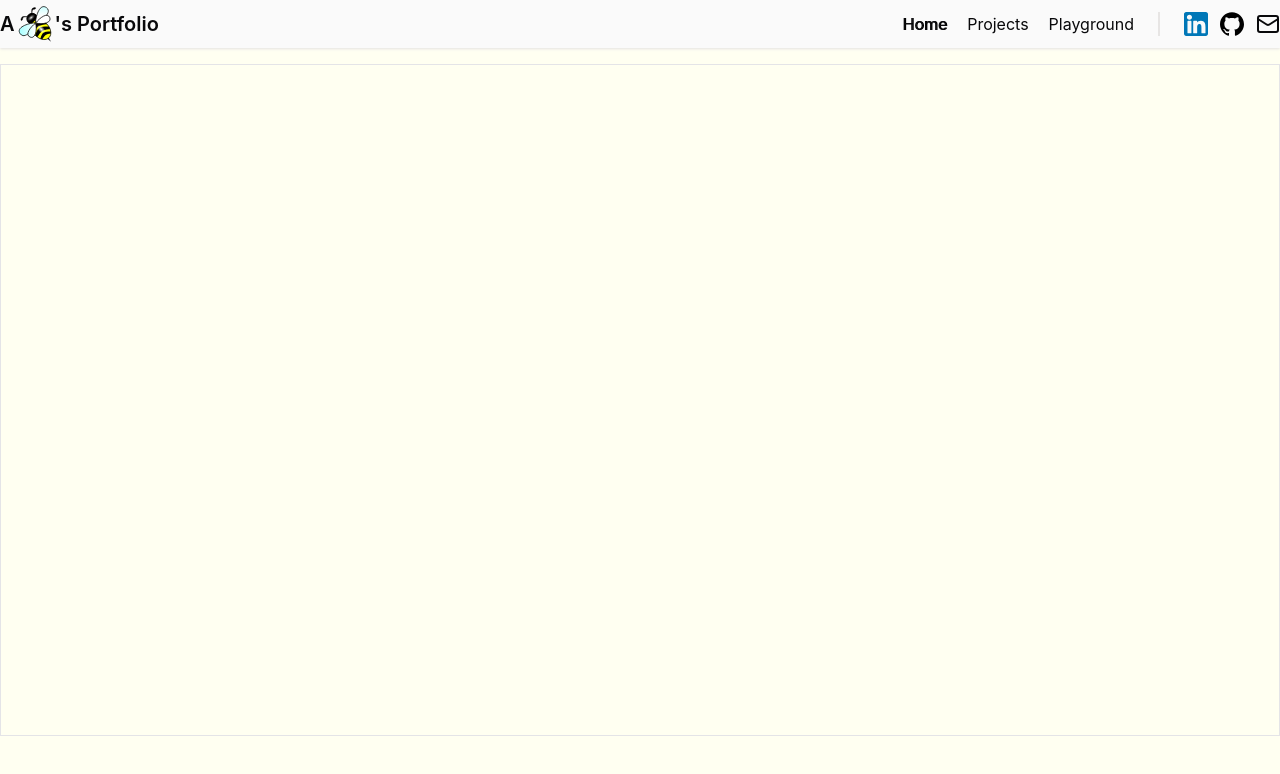
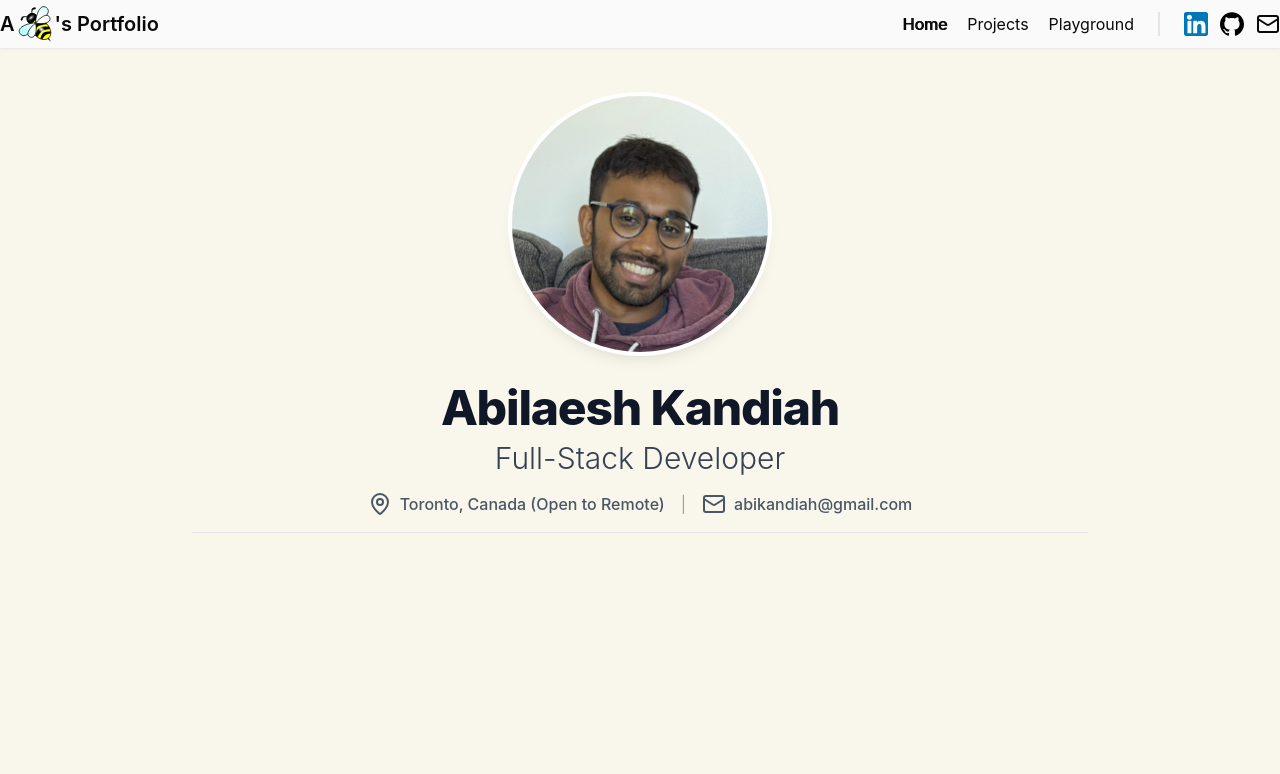
Before and after one commit to abikandiah/portfolio, a React (Vite) app: page / in a window 1280 px wide. Shown: the top 774 px of the page. Built offline with nearby package versions, Linux system fonts and the light colour scheme.

Commit message:
Added Resume Headaer Component + minor updates

```diff
--- a/src/components/Header.tsx
+++ b/src/components/Header.tsx
@@ -1,10 +1,6 @@
+import { email, githubUrl, linkedinUrl } from "@/constants";
 import { Link } from "@tanstack/react-router";
-import { Mail } from "lucide-react";
-
-
-const email = "abikandiah@gmail.com";
-const githubUrl = "https://github.com/abikandiah";
-const linkedinUrl = "https://www.linkedin.com/in/abilaesh-kandiah-58b3b2ba/";
+import { SendEmail } from "./misc";
 
 
 export function Header() {
@@ -64,16 +60,6 @@ export function Header() {
     );
 }
 
-function SendEmail({ email }: { email: string }) {
-    return (
-        <a
-            title="Send me an email"
-            href={`mailto:${email}?subject=Hello From Your Website!&body=I wanted to reach out to you regarding...`}
-        >
-            <Mail />
-        </a>
-    )
-}
 
 interface ExternalSiteProps {
     url: string;
--- /dev/null
+++ b/src/components/misc/index.tsx
@@ -0,0 +1,14 @@
+import { Mail } from "lucide-react";
+
+export function SendEmail({ email, showText }: { email: string; showText?: boolean }) {
+    return (
+        <a
+            className="flex items-center"
+            title="Send me an email"
+            href={`mailto:${email}?subject=Hello From Your Website!&body=I wanted to reach out to you regarding...`}
+        >
+            <Mail />
+            {showText && <span className="hover:text-gray-900 transition-colors ml-2 font-medium">{email}</span>}
+        </a>
+    )
+}
--- a/src/components/ui/typography.tsx
+++ /dev/null
@@ -1,57 +0,0 @@
-import * as React from "react"
-
-export function TypographyH1({ children }: { children: React.ReactNode }) {
-    return (
-        <h1 className="scroll-m-20 text-center text-4xl font-extrabold tracking-tight text-balance">
-            {children}
-        </h1>
-    )
-}
-
-export function TypographyH2({ children }: { children: React.ReactNode }) {
-    return (
-        <h2 className="scroll-m-20 border-b pb-2 text-3xl font-semibold tracking-tight first:mt-0">
-            {children}
-        </h2>
-    )
-}
-
-export function TypographyH3({ children }: { children: React.ReactNode }) {
-    return (
-        <h3 className="scroll-m-20 text-2xl font-semibold tracking-tight">
-            {children}
-        </h3>
-    )
-}
-
-export function TypographyH4({ children }: { children: React.ReactNode }) {
-    return (
-        <h4 className="scroll-m-20 text-xl font-semibold tracking-tight">
-            {children}
-        </h4>
-    )
-}
-
-export function TypographyP({ children }: { children: React.ReactNode }) {
-    return (
-        <p className="leading-7 [&:not(:first-child)]:mt-6">
-            {children}
-        </p>
-    )
-}
-
-export function TypographyBlockquote({ children }: { children: React.ReactNode }) {
-    return (
-        <blockquote className="mt-6 border-l-2 pl-6 italic">
-            {children}
-        </blockquote>
-    )
-}
-
-export function TypographyLead({ children }: { children: React.ReactNode }) {
-    return (
-        <p className="text-muted-foreground text-xl">
-            {children}
-        </p>
-    )
-}
--- /dev/null
+++ b/src/constants/index.ts
@@ -0,0 +1,4 @@
+
+export const email = "abikandiah@gmail.com";
+export const githubUrl = "https://github.com/abikandiah";
+export const linkedinUrl = "https://www.linkedin.com/in/abilaesh-kandiah-58b3b2ba/";
--- a/src/routes/index.tsx
+++ b/src/routes/index.tsx
@@ -1,4 +1,7 @@
+import { SendEmail } from '@/components/misc'
+import { email } from '@/constants'
 import { createFileRoute } from '@tanstack/react-router'
+import { MapPin } from 'lucide-react'
 
 export const Route = createFileRoute('/')({
 	component: App,
@@ -7,9 +10,48 @@ export const Route = createFileRoute('/')({
 function App() {
 	return (
 		<>
-			<div className="text-center">
-
-			</div>
+			<ResumeHeader/>
 		</>
 	)
 }
+
+function ResumeHeader() {
+	return (
+		<div className="flex flex-col items-center justify-center max-w-4xl mx-auto p-4 border-b border-gray-200">
+
+			<img
+				className="h-64 w-64 rounded-full object-cover ring-4 ring-white shadow-lg"
+				src="/src/assets/profile-photo.jpg"
+				alt="Abilaesh Kandiah's Profile Photo"
+			/>
+
+			{/* 1. Name */}
+			<h1 className="mt-8 text-5xl font-extrabold tracking-tight text-gray-900 sm:text-5xl">
+				Abilaesh Kandiah
+			</h1>
+
+			{/* 2. Professional Title */}
+			<h2 className="mt-2 text-3xl font-light text-gray-700 sm:text-3xl">
+				Full-Stack Developer
+			</h2>
+
+			{/* 3. Contact & Location Details */}
+			<div className="mt-4 flex flex-wrap justify-center space-x-4 sm:space-x-4 text-base text-gray-600">
+
+				{/* Location */}
+				<div className="flex items-center">
+					<MapPin />
+					<span className="font-medium ml-2">Toronto, Canada (Open to Remote)</span>
+				</div>
+
+				{/* Divider for separation on larger screens */}
+				<span className="hidden sm:block text-gray-400">|</span>
+
+				{/* Email */}
+				<div className="flex items-center mt-2 sm:mt-0">
+					<SendEmail email={email} showText />
+				</div>
+			</div>
+		</div>
+	)
+}
--- a/src/styles.css
+++ b/src/styles.css
@@ -24,7 +24,7 @@
 }
 
 .outlet-content {
-	@apply max-w-screen-xl mx-auto p-4 border m-4;
+	@apply max-w-screen-2xl mx-auto p-4 m-4;
 	min-height: calc(100vh - 8rem); /* Adjust based on header height */
 }
 
@@ -44,7 +44,7 @@ code {
 }
 
 :root {
-	--background: oklch(1 0.02 100);
+	--background: oklch(0.975 0.015 100);
 	--foreground: oklch(0.141 0.005 285.823);
 	--card: oklch(1 0 0);
 	--card-foreground: oklch(0.141 0.005 285.823);
```
Also changed, not shown: src/assets/profile-photo.jpg (renamed from src/assets/ProfilePhoto.jpeg), 1 other file (tests, documents, lock files or other folders).
